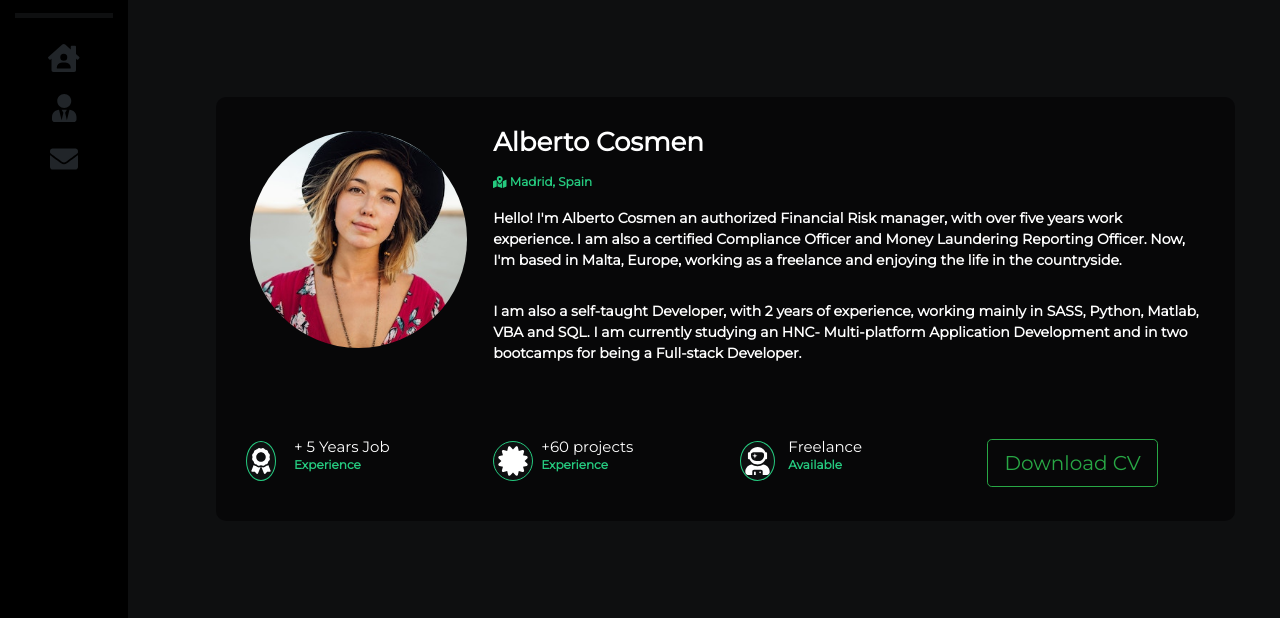
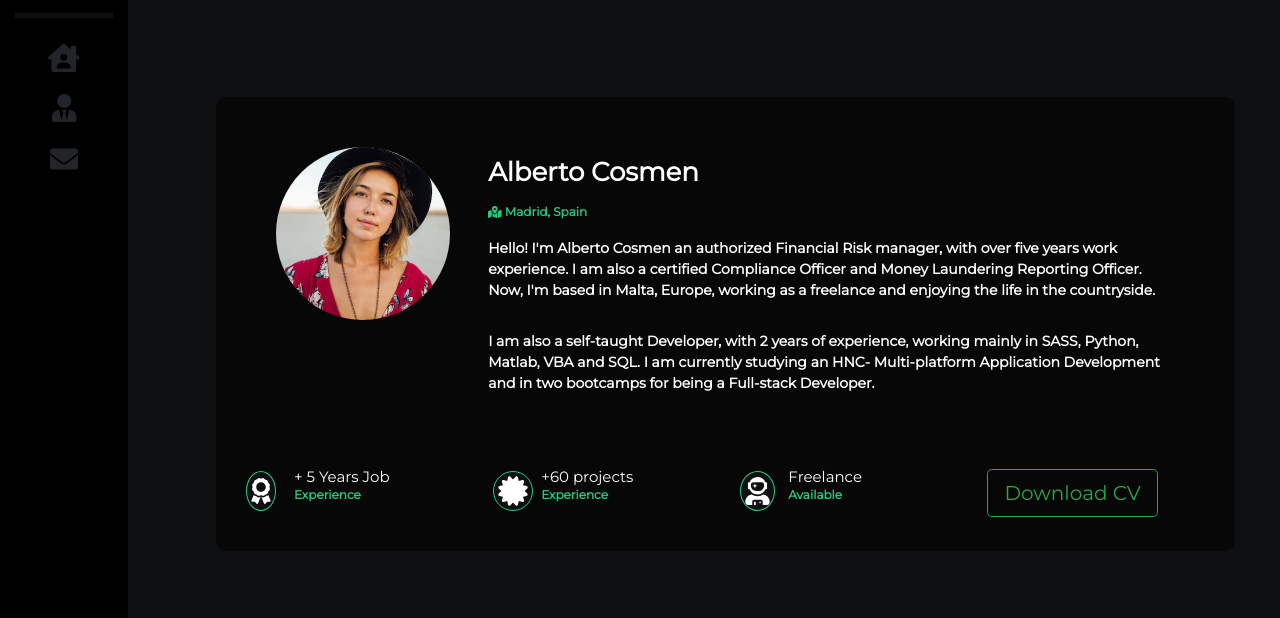
Before and after one commit to AlbertCos/GHs1, a plain HTML site: page Seccion Bootstrap/TinDog-Start-master/Profile.html in a window 1280 px wide. Shown: the part 126-744 px from the top of the page. Drawn offline with nearby package versions, Linux system fonts and the light colour scheme.

Commit message:
Modificacion de formato, añadido padding en foto y en los iconos de calendario

```diff
--- a/Seccion Bootstrap/TinDog-Start-master/Profile.html
+++ b/Seccion Bootstrap/TinDog-Start-master/Profile.html
@@ -77,7 +77,7 @@
                     <img class="profile-image" src="images/lady-img.jpg" alt="">
                   </div>
                 </div>
-                <div class="col-lg-9 col-sm-8">
+                <div class="col-lg-9 col-sm-8 pp">
                   <h3>Alberto Cosmen</h3>
                   <div class="loc"> <i class="fas fa-map-marked-alt"></i> Madrid, Spain </div>
                   <p>Hello! I'm Alberto Cosmen an authorized Financial Risk manager, with over five years work experience.
--- a/Seccion Bootstrap/TinDog-Start-master/css/styles2.css
+++ b/Seccion Bootstrap/TinDog-Start-master/css/styles2.css
@@ -205,10 +205,12 @@ p {
 }
 
 .profile-image {
-  width: 100%;
+  width: 80%;
   border-radius: 50%;
   margin: 2%;
   vertical-align: middle;
+  margin-top:20px;
+  margin-left:30px;
 }
 
 nav {
@@ -232,6 +234,12 @@ nav {
   margin-bottom: 1rem;
   padding-top: 5px;
   padding-bottom: 2px;
+}
+
+.item svg{;
+  position:relative;
+  margin-right: 5px;
+  color: #25ca7f !important;
 }
 
 .inter-icon svg {
@@ -279,3 +287,9 @@ nav {
 .lang-icon:hover {
   background: #070708;
 }
+.pp{
+   margin-top: 30px;
+    margin-left: 0px;
+    padding-left: 10px;
+    padding-right: 40px;
+}
```
